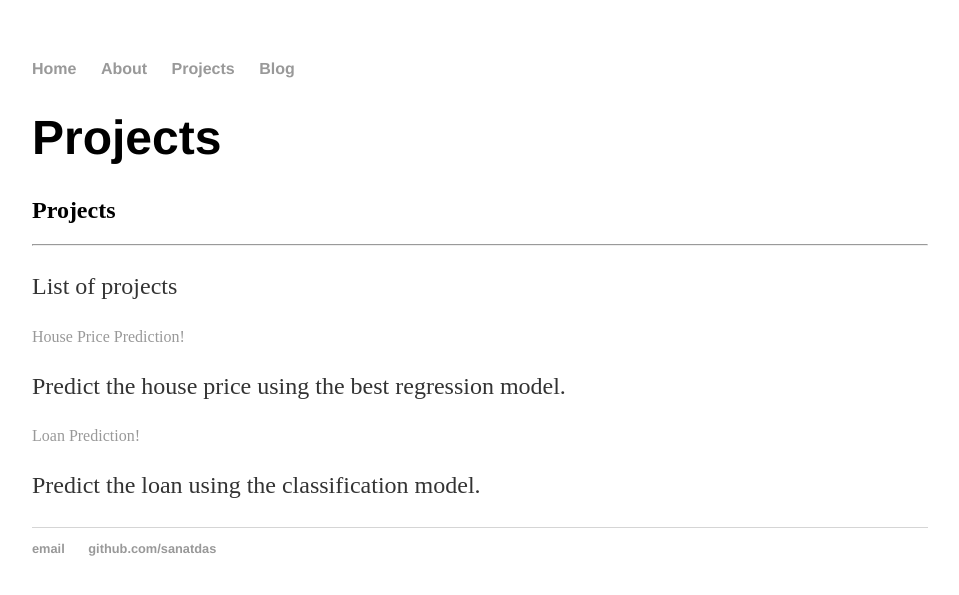
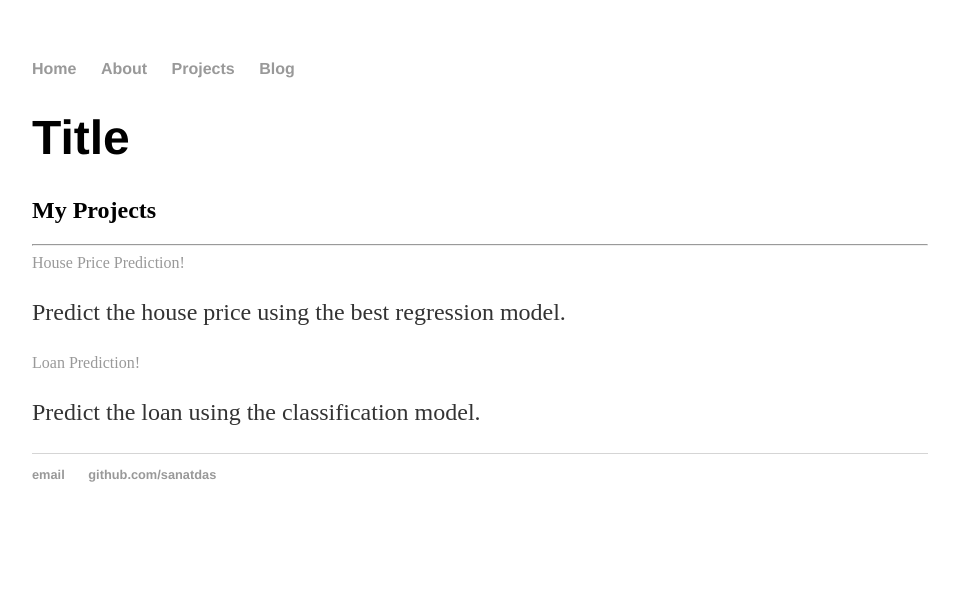
Before and after one commit to sanatdas/sanatdas1.github.io, a Jekyll site: the page built from projects/index.html, in a window 1280 px wide. Shown: the top 595 px of the page, without its empty margins (160-1119 px from the left). Built offline with Jekyll 4.4.1, drawn with Linux system fonts in a browser that asks for light colours; Markdown is read by kramdown in place of the engine named in the settings.

Commit message:
Update index.html

```diff
--- a/projects/index.html
+++ b/projects/index.html
@@ -1,22 +1,23 @@
 ---
 layout: default
-title: Projects
+title: Title
 ---
  <h1>{{ page.title }}</h1>
 <section class="no-padding" id="projects">
               <div class="col-lg-12 text-center">
-                  <h2 class="section-heading">Projects</h2>
+                  <h2 class="section-heading">My Projects</h2>
                   <hr class="primary">
-                  <p>List of  projects</p>
               </div>
 	<div class="container">
 		<div class="row">
 			<div class="col-lg-3 col-md-6 text-center">
+			<div class="service-box">
     			 <a href="https://github.com/sanatdas/House-Price-Prediction" class="portfolio-box">
                                 <div class="project-name">
                                     House Price Prediction!
                                 </div>
 				  </a>
+				</div>
                         <p>  Predict the house price using the best regression model. </p>
                 </div>
 	</div>
```
